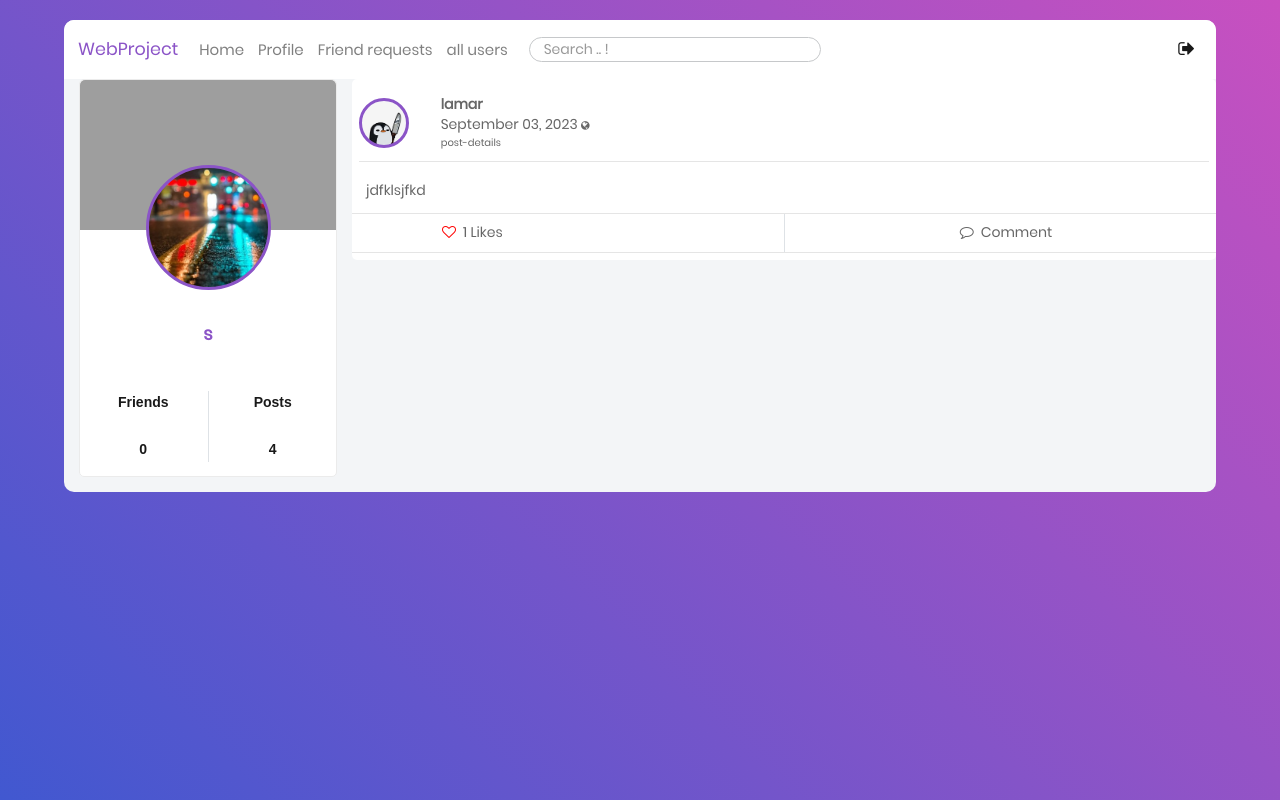
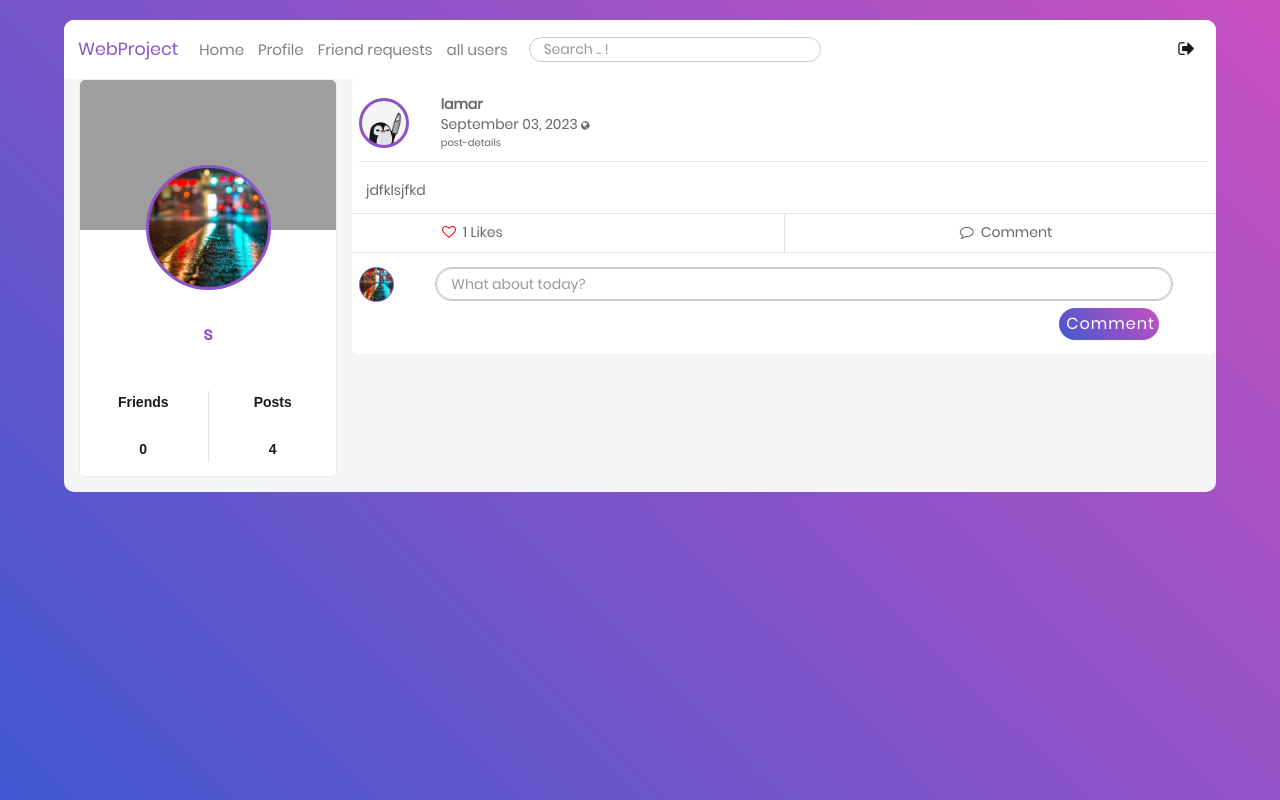
Before and after one commit to sufyanserdah/MyFirstDjangoProject, a Django app: page /blog/post/119/ in a window 1280 px wide. Run offline with Django 4.2, Linux system fonts and the light colour scheme; a user stored in the database is signed in; data comes from the database, SQL or seed files in the repository; both versions use the stored data as it was after the commit; some libraries are stand-ins or nearby versions; grey boxes are pictures that could not be loaded.

Commit message:
added comments to post detail page

```diff
--- a/blog/templates/blog/post_detail_body.html
+++ b/blog/templates/blog/post_detail_body.html
@@ -144,7 +144,47 @@
                     </div>
                   </div>
                   {% endfor %}
-
+                   <div class="add-comment col-12 pb-2">
+          <div class="row">
+            <div class="col-1" style="padding-right: 11%">
+              <div class="pt-2 pl-2 d-inline-block">
+                <div
+                  class="Profile-Picture-Comment"
+                  style="background: url('{{ user.profile.image.url }}'); "
+                ></div>
+              </div>
+            </div>
+            <div class="bruh-box col-10 pl-0">
+              <div class="row pr-2 pt-2 pb-2 pl-0">
+                <div class="col pl-0">
+                  <form hx-post="{% url 'profile-detail-view' post.id %}" hx-target="#lol"   action="" enctype="multipart/form-data" id="f" name="f">
+                    {% csrf_token %}
+                    <input type="hidden" name="post_id" value="{{post.id}}" />
+                    <div
+                      style="
+                        border-radius: 25px;
+                        border: 1px solid #c6c8ca;
+                        width: 100%;
+                      "
+                    >
+                      {{c_form}}
+                    </div>
+                    <div class="action p-2 pr-3">
+                      <button
+                        type="submit"
+                        class="float-r p-2 fs-16 post"
+                        name="submit_c_form"
+                        style="width: 100px"
+                      >
+                        Comment
+                      </button>
+                    </div>
+                  </form>
+                </div>
+              </div>
+            </div>
+          </div>
+        </div>
 
 
                 </div>
@@ -289,6 +329,47 @@
                     </div>
                   </div>
                   {% endfor %}
+                  <div class="add-comment col-12 pb-2">
+          <div class="row">
+            <div class="col-1" style="padding-right: 11%">
+              <div class="pt-2 pl-2 d-inline-block">
+                <div
+                  class="Profile-Picture-Comment"
+                  style="background: url('{{ user.profile.image.url }}'); "
+                ></div>
+              </div>
+            </div>
+            <div class="bruh-box col-10 pl-0">
+              <div class="row pr-2 pt-2 pb-2 pl-0">
+                <div class="col pl-0">
+                  <form hx-post="{% url 'profile-detail-view' post.id %}" hx-target="#lol"   action="" enctype="multipart/form-data" id="f" name="f">
+                    {% csrf_token %}
+                    <input type="hidden" name="post_id" value="{{post.id}}" />
+                    <div
+                      style="
+                        border-radius: 25px;
+                        border: 1px solid #c6c8ca;
+                        width: 100%;
+                      "
+                    >
+                      {{c_form}}
+                    </div>
+                    <div class="action p-2 pr-3">
+                      <button
+                        type="submit"
+                        class="float-r p-2 fs-16 post"
+                        name="submit_c_form"
+                        style="width: 100px"
+                      >
+                        Comment
+                      </button>
+                    </div>
+                  </form>
+                </div>
+              </div>
+            </div>
+          </div>
+        </div>
 
 
 
--- a/blog/urls.py
+++ b/blog/urls.py
@@ -1,7 +1,7 @@
 from . import views
 from django.urls import path
 from django.contrib.auth import views as user_view
-from .views import PostDetailView, AddPostView,like_unlike_post, PostDeleteView,PostUpdateView
+from .views import AddPostView,like_unlike_post, PostDeleteView,PostUpdateView
 urlpatterns = [
     path('', views.home, name="blog-home"),
 
--- a/blog/views.py
+++ b/blog/views.py
@@ -201,9 +201,30 @@ class AddPostView(CreateView, LoginRequiredMixin, UserPassesTestMixin):
     def get_success_url(self):
         return reverse("blog-home")
 
+def detail_view(request, slug):
+    # dictionary for initial data with
+    # field names as keys
+    context ={}
+    c_form = CommentModelForm()
+    post_added = False
+    profile = Profile.objects.get(user=request.user)
+    if "submit_c_form" in request.POST:
+        c_form = CommentModelForm(request.POST)
 
-class PostDetailView(DetailView, LoginRequiredMixin):
-    model = Post
+        if c_form.is_valid():
+            instance = c_form.save(commit=False)
+            instance.user = profile
+            instance.post = Post.objects.get(id=slug)
+            instance.save()
+
+            c_form = CommentModelForm()
+
+    # add the dictionary during initialization
+    context["post"] = Post.objects.get(id = slug)
+    context["c_form"] = c_form
+    context["profile"] = profile
+
+    return render(request, "blog/post_detail_body.html", context)
 
 
 @login_required
--- a/users/urls.py
+++ b/users/urls.py
@@ -1,6 +1,6 @@
 from . import views
 from django.urls import path
-
+from blog.views import detail_view
 from django.contrib.auth.views import LoginView,LogoutView
 from django.contrib.auth import views as auth_views
 
@@ -16,6 +16,6 @@ urlpatterns = [
     path('my-invites//reject', views.reject_invatation, name="reject-invite"),
     path('forgot/forget-password/',views.ForgetPassword,name="forget_password"),
     path('change-password/<token>/', views.ChangePassword,name="change_password"),
-    path('<slug>/', views.ProfileDetailView.as_view(), name="profile-detail-view"),
+    path('<slug>/', detail_view, name="profile-detail-view"),
 
 ]
```
Also changed, not shown: db.sqlite3.
